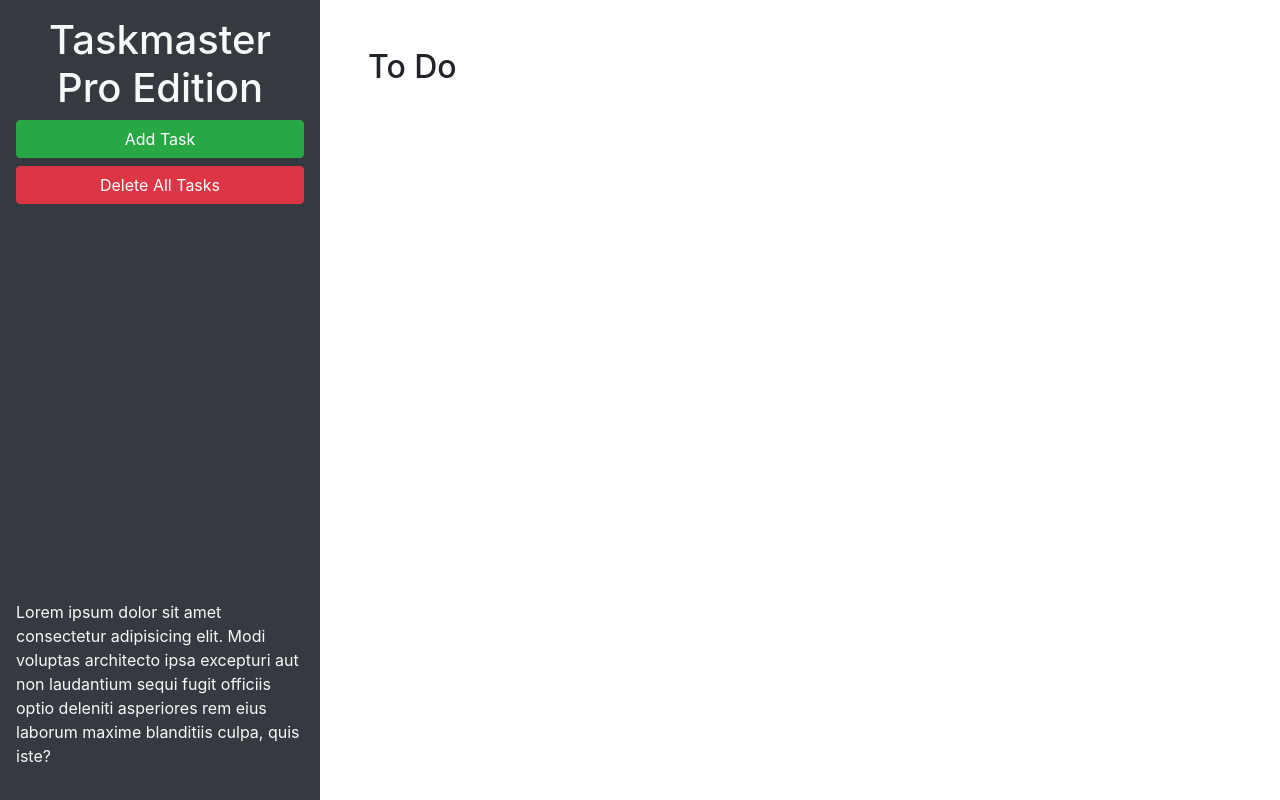
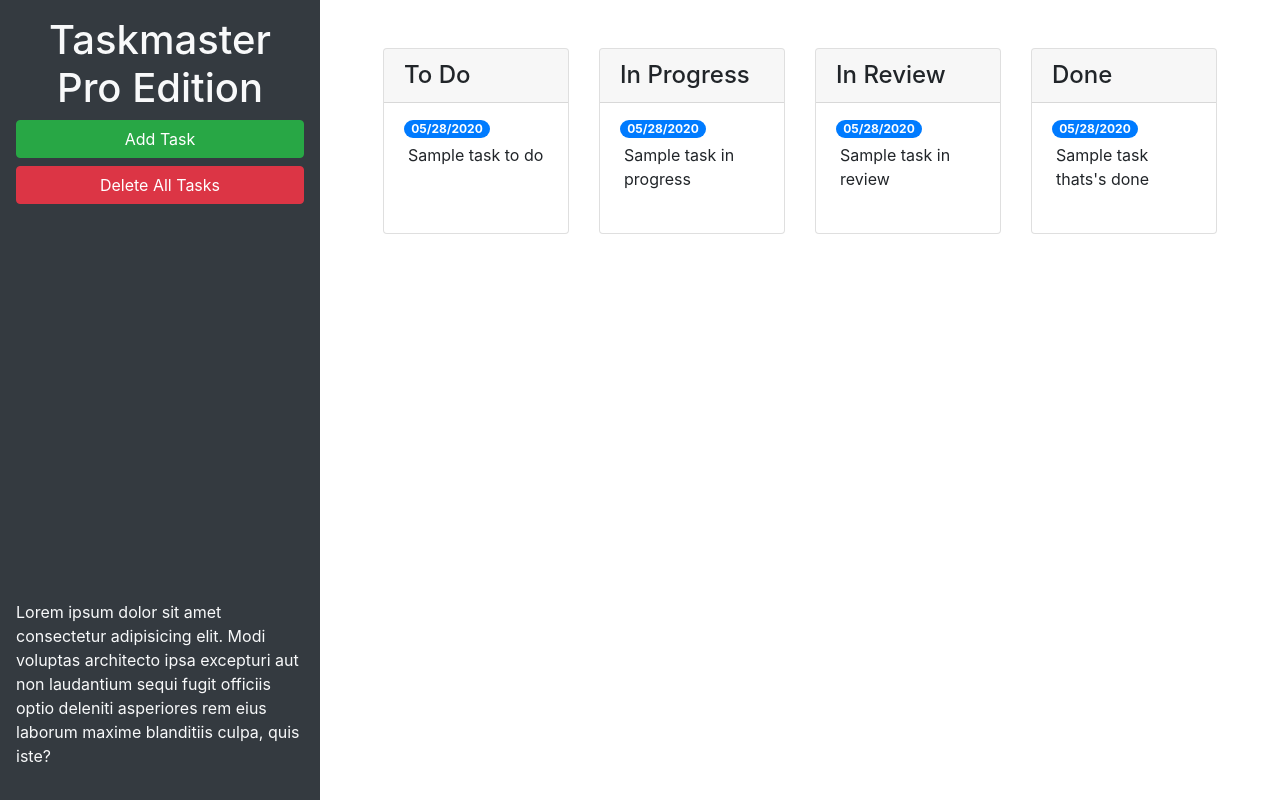
Before and after one commit to JFlo1981/taskmaster-pro, a plain HTML site: page taskmaster-starter/index.html in a window 1280 px wide. Drawn offline with nearby package versions, Linux system fonts and the light colour scheme.

Commit message:
cards and modal update

```diff
--- a/taskmaster-starter/index.html
+++ b/taskmaster-starter/index.html
@@ -24,9 +24,67 @@
       </p>
     </header>
     <main class="col-12 col-lg-9">
-      <div class="m-5">
-        <h2>To Do</h2>
-        <ul id="list-toDo" class="list-group"> </ul>
+      <div class="m-5 row justify-content-around">
+        <!-- todo start -->
+        <div class="col-12 col-md-6 col-xl-3 mb-3">
+          <div class="card">
+            <h4 class="card-header">
+              To Do
+            </h4>
+            <ul id="list-toDo" class="list-group list-group-flush">
+              <li class="list-group-item">
+                <span class="badge badge-primary badge-pill">05/28/2020</span>
+                <p class="m-1">Sample task to do</p>
+              </li>
+            </ul>
+          </div>
+        </div>
+        <!-- todo end -->
+        <!-- in progress start -->
+        <div class="col-12 col-md-6 col-xl-3 mb-3">
+          <div class="card">
+            <h4 class="card-header">
+              In Progress
+            </h4>
+            <ul id="list-inProgress" class="list-group list-group-flush">
+              <li class="list-group-item">
+                <span class="badge badge-primary badge-pill">05/28/2020</span>
+                <p class="m-1">Sample task in progress</p>
+              </li>
+            </ul>
+          </div>
+        </div>
+        <!-- in progress end -->
+        <!-- in review start -->
+        <div class="col-12 col-md-6 col-xl-3 mb-3">
+          <div class="card">
+            <h4 class="card-header">
+              In Review
+            </h4>
+            <ul id="list-inReview" class="list-group list-group-flush">
+              <li class="list-group-item">
+                <span class="badge badge-primary badge-pill">05/28/2020</span>
+                <p class="m-1">Sample task in review</p>
+              </li>
+            </ul>
+          </div>
+        </div>
+        <!-- in review end -->
+        <!-- done start -->
+        <div class="col-12 col-md-6 col-xl-3 mb-3">
+          <div class="card">
+            <h4 class="card-header">
+              Done
+            </h4>
+            <ul id="list-done" class="list-group list-group-flush">
+              <li class="list-group-item">
+                <span class="badge badge-primary badge-pill">05/28/2020</span>
+                <p class="m-1">Sample task thats's done</p>
+              </li>
+            </ul>
+          </div>
+        </div>
+        <!-- done end -->
       </div>
     </main>
   </div>
@@ -46,11 +104,11 @@
           <form>
             <div class="form-group">
               <label for="modalTaskDescription">Task description</label>
-              <textarea id="modalTaskDescription" rows="3"></textarea>
+              <textarea id="modalTaskDescription" rows="3" class="form-control"></textarea>
             </div>
             <div class="form-group">
               <label for="modalDueDate">Due date</label>
-              <input type="text" id="modalDueDate" placeholder="mm/dd/yyyy" autocomplete="off" />
+              <input type="text" class="form-control" id="modalDueDate" placeholder="mm/dd/yyyy" autocomplete="off" />
             </div>
           </form>
         </div>
```
